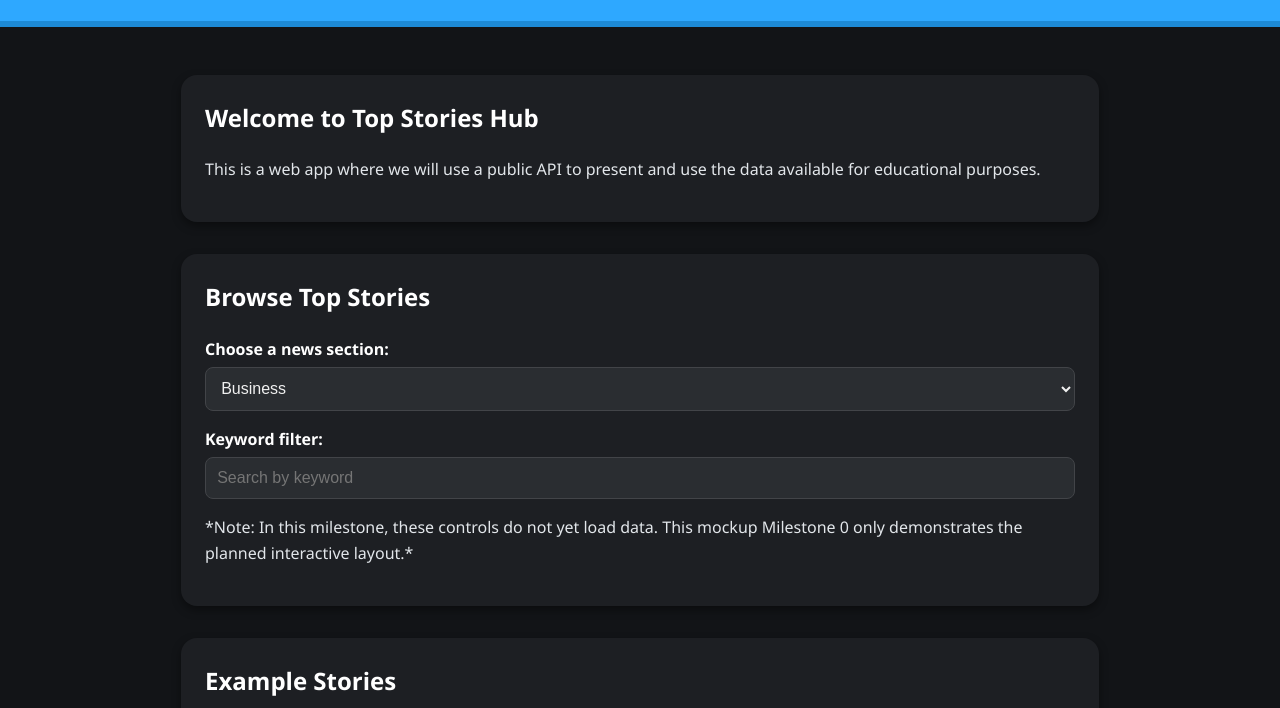
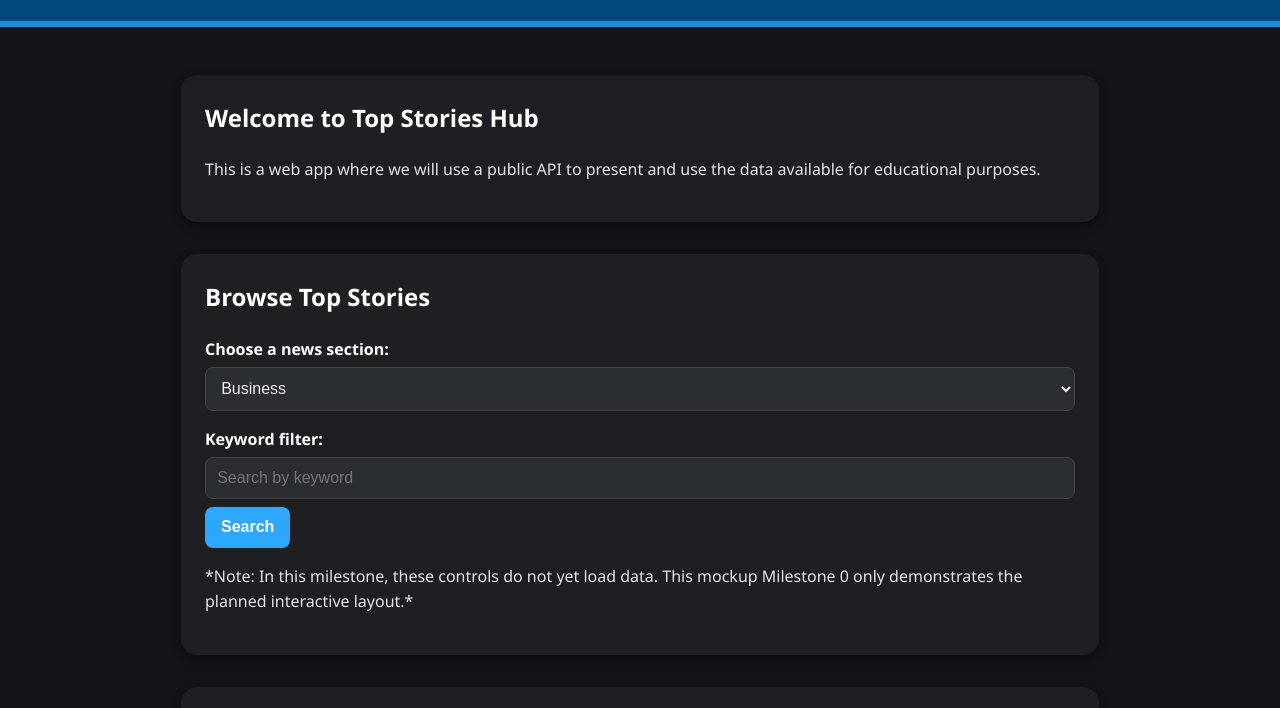
Before and after one commit to WILLTJURREIT/Module4-API-Project, a plain HTML site: page index.html in a window 1280 px wide. Shown: the part 109-817 px from the top of the page. Drawn offline with Linux system fonts and the light colour scheme.

Commit message:
Add button to css/html
Alter title to make more clear

```diff
--- a/index.html
+++ b/index.html
@@ -10,7 +10,7 @@
 
   <body>
     <header>
-      <h1>Top Stories Hub</h1>
+      <h1>New York Times Top Stories Hub</h1>
       <p>Biggest news stories.</p>
     </header>
 
@@ -41,6 +41,7 @@
         <div class="form-group">
           <label for="keyword">Keyword filter:</label>
           <input type="search" id="keyword" placeholder="Search by keyword" />
+          <button class="filter-btn">Search</button>
         </div>
 
         <p>
--- a/style.css
+++ b/style.css
@@ -26,7 +26,7 @@ h3 {
 }
 
 header {
-  background: #2ea8ff;
+  background: #024a7d;
   color: white;
   padding: 1.5rem 1rem;
   text-align: center;
@@ -110,6 +110,22 @@ article p {
   color: #d1d5db;
 }
 
+.filter-btn {
+  margin-top: 0.5rem;
+  padding: 0.7rem 1rem;
+  background: #2ea8ff;
+  color: white;
+  border: none;
+  border-radius: 8px;
+  font-size: 1rem;
+  font-weight: 600;
+  cursor: pointer;
+}
+
+.filter-btn:hover {
+  background: #1b8ad6;
+}
+
 .save-btn {
   display: inline-block;
   margin-top: 0.5rem;
@@ -132,7 +148,7 @@ article p {
 }
 
 footer {
-  background: #2ea8ff;
+  background: #024a7d;
   color: white;
   text-align: center;
   padding: 1.5rem 1rem;
```
